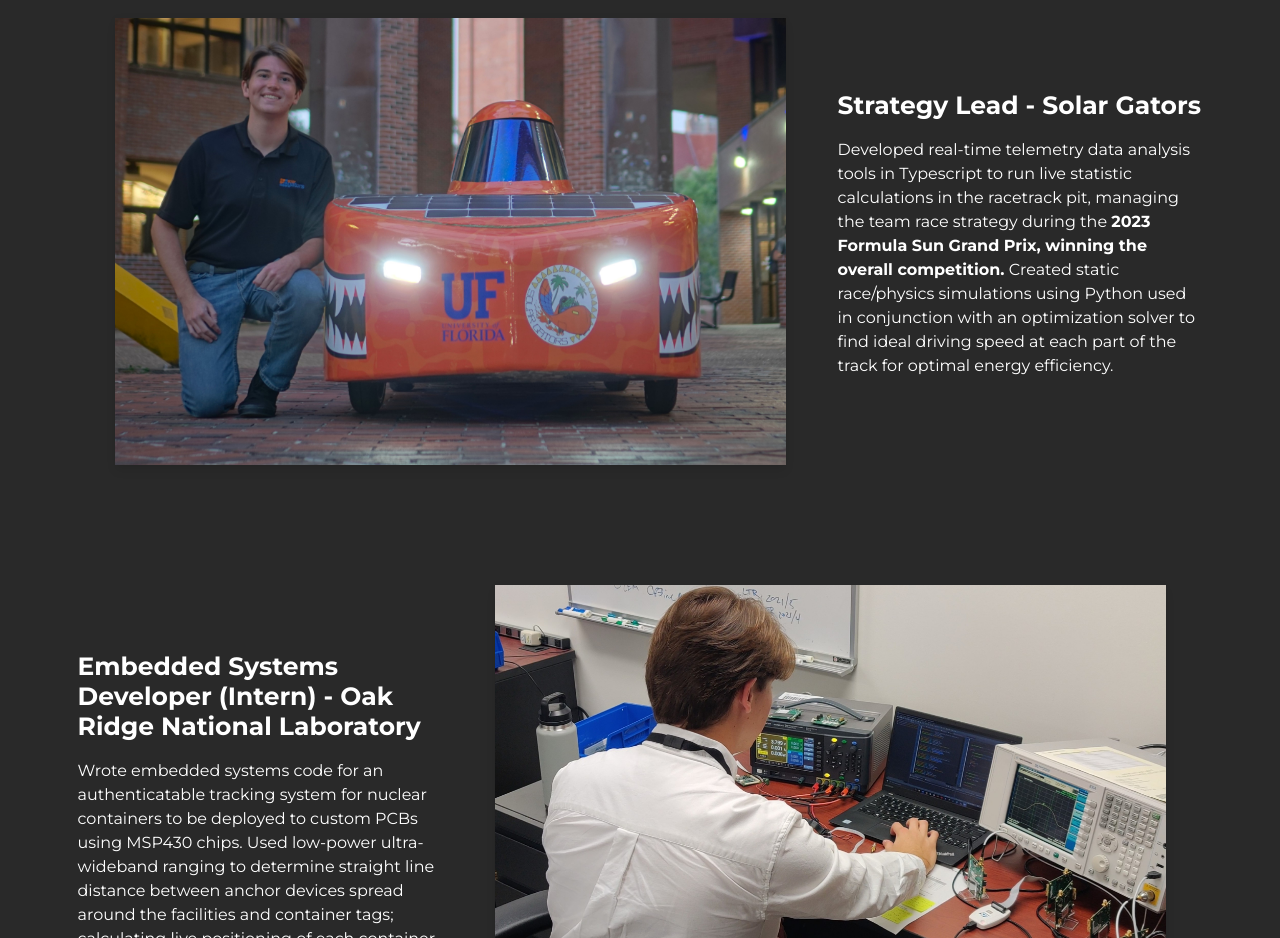
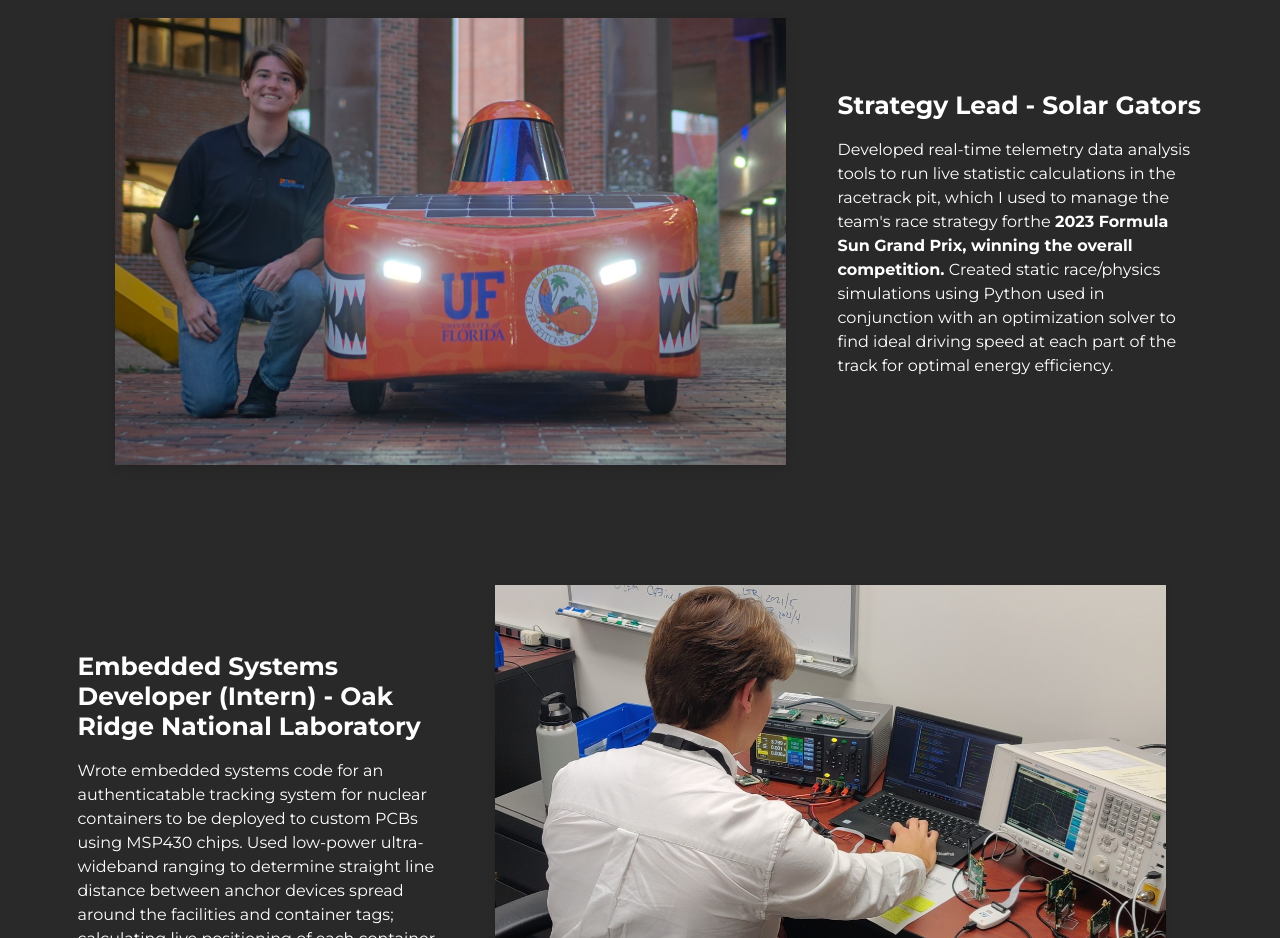
Before and after one commit to jackschedel/portfolio-website, a website built with Parcel: page src/index.html in a window 1280 px wide. Shown: the part 1620-2558 px from the top of the page. Built offline with nearby package versions, Linux system fonts and the light colour scheme.

Commit message:
revamped solar gators role line to reduce technical info

```diff
--- a/src/index.html
+++ b/src/index.html
@@ -113,8 +113,7 @@ I like making cool things. </pre>
               <div class="project-wrapper__text load-hidden">
                 <h3 class="project-wrapper__text-title">Strategy Lead - Solar Gators</h3>
                 <div>
-                  <p class="mb-4">Developed real-time telemetry data analysis tools in Typescript to run live statistic calculations in the racetrack pit,
-                    managing the team race strategy during the <b>2023 Formula Sun Grand Prix, winning the overall competition.</b> Created static race/physics simulations using Python used in conjunction with an optimization solver to find ideal driving speed at each part of the track for optimal energy efficiency.</b>
+                  <p class="mb-4">Developed real-time telemetry data analysis tools to run live statistic calculations in the racetrack pit, which I used to manage the team's race strategy forthe <b>2023 Formula Sun Grand Prix, winning the overall competition.</b> Created static race/physics simulations using Python used in conjunction with an optimization solver to find ideal driving speed at each part of the track for optimal energy efficiency.</b>
                   </p>
                 </div>
               </div>
```
